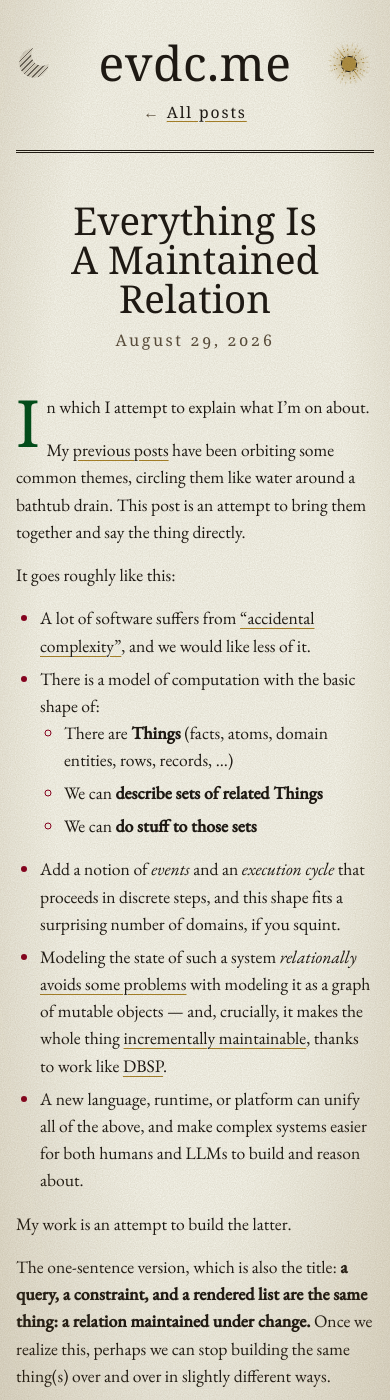
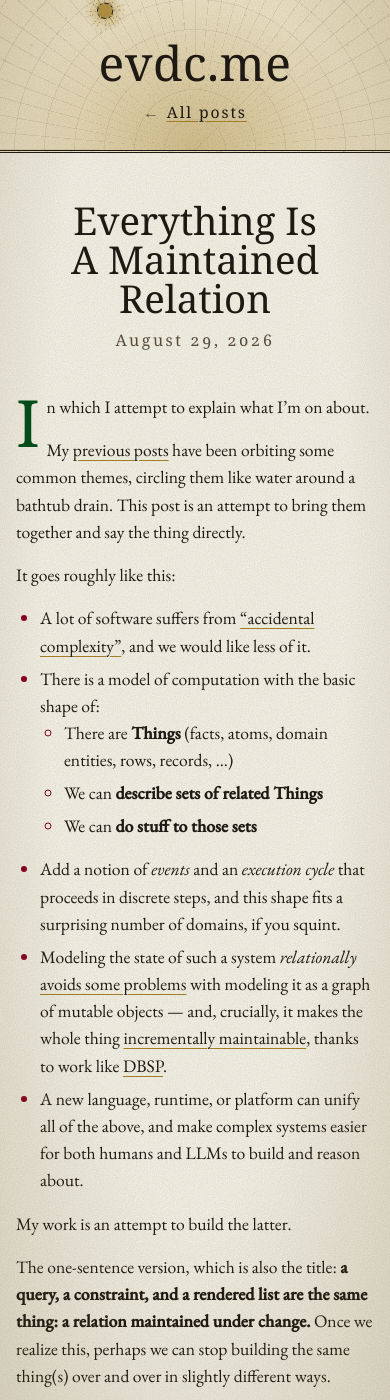
Before and after one commit to evdc/evdc.github.io, a Jekyll site: the page built from _posts/2026-08-29-maintained-relations.md, in a window 390 px wide and 1400 px high. Built offline with Jekyll 4.4.1, drawn with Linux system fonts in a browser that asks for light colours; some web fonts are replaced; some of the changed text lies outside the part shown.

Commit message:
improve the sky header a bit more

```diff
--- a/_layouts/post.html
+++ b/_layouts/post.html
@@ -8,6 +8,14 @@
   <link rel="stylesheet" href="/syntax.css">
 </head>
 <body>
+  <nav class="topbar" aria-label="Site">
+    <a class="topbar-brand" href="/">evdc.me</a>
+    <div class="topbar-links">
+      <a href="https://github.com/evdc">GitHub</a>
+      <a href="/blog.html">Blog</a>
+      <a href="/readings.html">Reading list</a>
+    </div>
+  </nav>
   <div class="container">
     <header>
       <h1>evdc.me</h1>
@@ -21,5 +29,6 @@
       </div>
     </article>
   </div>
+  <script src="/topbar.js" defer></script>
 </body>
 </html>
--- a/_posts/2026-08-29-maintained-relations.md
+++ b/_posts/2026-08-29-maintained-relations.md
@@ -39,7 +39,7 @@ Three languages that look nothing alike, doing the same three things. Enough sig
 
 ## Part 2: Time Ruins Everything
 
-"data that changes over time" comes in and kicks over all our nice clean little models. All my homies hate time-varying mutable state.
+"Data that changes over time" comes in and kicks over all our nice clean little models. All my homies hate time-varying mutable state.
 
 Suppose we have the set of all Things that are Red and the set of all Things that are Blue. And suppose we write a rule:
 
--- a/style.css
+++ b/style.css
@@ -6,6 +6,7 @@
 :root {
   --bg: #ece2c8; --bg-2: #e3d7b8; --ink: #1f1a14; --ink-soft: #5b4f3d;
   --red: #8c3a2b; --green: #01511c; --gold: #a98429;
+  --sky-day: #f1e9d0; --sky-night: #c2b58f;
   --vig: rgba(110, 80, 30, .18); --grain: .55; --grain-blend: multiply;
   --f-display: "IM Fell French Canon", "IM Fell English", Georgia, serif;
   --f-head: "IM Fell Double Pica", "IM Fell English", Georgia, serif;
@@ -19,6 +20,7 @@
   :root:not([data-theme="light"]) {
     --bg: #15120e; --bg-2: #1e1a14; --ink: #e9dec3; --ink-soft: #b3a88e;
     --red: #cf8068; --green: #7fae8c; --gold: #d4ad55;
+    --sky-day: #2b261c; --sky-night: #0b0907;
     --vig: rgba(0, 0, 0, .45); --grain: .28; --grain-blend: screen;
     color-scheme: dark;
   }
@@ -27,13 +29,14 @@
 :root[data-theme="dark"] {
   --bg: #15120e; --bg-2: #1e1a14; --ink: #e9dec3; --ink-soft: #b3a88e;
   --red: #cf8068; --green: #7fae8c; --gold: #d4ad55;
+  --sky-day: #2b261c; --sky-night: #0b0907;
   --vig: rgba(0, 0, 0, .45); --grain: .28; --grain-blend: screen;
   color-scheme: dark;
 }
 
 *, *::before, *::after { box-sizing: border-box; }
 
-html { scroll-behavior: smooth; }
+html { scroll-behavior: smooth; overflow-x: clip; }
 
 body {
   margin: 0;
@@ -65,14 +68,57 @@ body::after {
   counter-reset: chapter;
 }
 
-/* --- masthead --- */
+/* --- masthead: a full-width engraved sky --- */
+@property --sun-a {
+  syntax: "<angle>";
+  inherits: true;
+  initial-value: 90deg;
+}
+
+/* The sun and moon ride one orbit around the centre of the horizon (the rule under the
+   masthead), half a turn apart. The sky tints day to night as the sun crosses the sky,
+   and the rays and rings are engraved in the background. */
 header {
+  --rx: min(40vw, 340px);
+  --ry: 240px;
+  --sun-a: 90deg;
+  --moon-a: calc(var(--sun-a) + 180deg);
+  --sun-xy: calc(cos(var(--sun-a)) * var(--rx)) calc(sin(var(--sun-a)) * var(--ry) * -1);
+  --moon-xy: calc(cos(var(--moon-a)) * var(--rx)) calc(sin(var(--moon-a)) * var(--ry) * -1);
+  --day: calc(50% + 50% * sin(var(--sun-a)));
+  --stars: color-mix(in srgb, var(--ink) calc(100% - var(--day)), transparent);
+
   position: relative;
+  isolation: isolate;
+  overflow: hidden;
+  width: 100vw;
+  margin-left: calc(50% - 50vw);
   text-align: center;
   padding-top: clamp(2.5rem, 6vw, 4rem);
   padding-bottom: 1.6rem;
   margin-bottom: 3rem;
   border-bottom: 3px double var(--ink);
+  background-color: color-mix(in srgb, var(--sky-day) var(--day), var(--sky-night));
+  background-image:
+    radial-gradient(circle 2px at 8% 30%, var(--stars) 1px, transparent 2px),
+    radial-gradient(circle 1.6px at 17% 12%, var(--stars) 1px, transparent 1.6px),
+    radial-gradient(circle 2px at 26% 22%, var(--stars) 1px, transparent 2px),
+    radial-gradient(circle 1.6px at 36% 8%, var(--stars) 1px, transparent 1.6px),
+    radial-gradient(circle 2px at 47% 16%, var(--stars) 1px, transparent 2px),
+    radial-gradient(circle 1.6px at 63% 10%, var(--stars) 1px, transparent 1.6px),
+    radial-gradient(circle 2px at 71% 24%, var(--stars) 1px, transparent 2px),
+    radial-gradient(circle 1.6px at 79% 14%, var(--stars) 1px, transparent 1.6px),
+    radial-gradient(circle 2px at 89% 30%, var(--stars) 1px, transparent 2px),
+    radial-gradient(circle 1.6px at 95% 12%, var(--stars) 1px, transparent 1.6px),
+    radial-gradient(ellipse 45% 100% at 50% 100%, color-mix(in srgb, var(--gold) calc(var(--day) * .4), transparent), transparent 100%),
+    repeating-conic-gradient(from -90deg at 50% 100%, color-mix(in srgb, var(--ink) 9%, transparent) 0 .3deg, transparent .3deg 5deg),
+    repeating-radial-gradient(circle at 50% 100%, color-mix(in srgb, var(--ink) 8%, transparent) 0 1px, transparent 1px 30px);
+  animation: cycle 90s linear infinite;
+}
+
+@keyframes cycle {
+  from { --sun-a: 90deg; }
+  to { --sun-a: 450deg; }
 }
 
 /* the moon: a hatched crescent, upper left */
@@ -80,8 +126,11 @@ header::before {
   content: "";
   position: absolute;
   --d: 40px;
-  top: 5.2rem;
-  left: .6rem;
+  z-index: -1;
+  left: 50%;
+  bottom: calc(var(--d) / -2);
+  margin-left: calc(var(--d) / -2);
+  translate: var(--moon-xy);
   width: var(--d);
   height: var(--d);
   border-radius: 50%;
@@ -101,8 +150,11 @@ header::before {
 header::after {
   content: "";
   position: absolute;
-  top: 4.75rem;
-  right: .6rem;
+  z-index: -1;
+  left: 50%;
+  bottom: -30px;
+  margin-left: -30px;
+  translate: var(--sun-xy);
   width: 60px;
   height: 60px;
   border-radius: 50%;
@@ -393,15 +445,59 @@ hr::after {
   font-size: inherit;
 }
 
+/* --- slim nav: slides in once the masthead has scrolled away (see topbar.js) --- */
+.topbar {
+  position: fixed;
+  top: 0;
+  left: 0;
+  right: 0;
+  z-index: 90;
+  display: flex;
+  flex-wrap: wrap;
+  justify-content: space-between;
+  align-items: center;
+  gap: .2rem 1.2rem;
+  padding: .5rem clamp(16px, 4vw, 48px);
+  background: color-mix(in srgb, var(--bg) 92%, transparent);
+  backdrop-filter: blur(6px);
+  border-bottom: 3px double var(--ink);
+  transform: translateY(-101%);
+  transition: transform .3s ease;
+}
+
+.topbar.is-visible { transform: none; }
+
+.topbar a {
+  color: var(--ink);
+  text-decoration: none;
+}
+
+.topbar a:hover { color: var(--green); }
+
+.topbar-brand {
+  font-family: var(--f-display);
+  font-size: 1.5rem;
+  line-height: 1.2;
+}
+
+.topbar-links {
+  display: flex;
+  gap: 1.2rem;
+  font-family: var(--f-sc);
+  letter-spacing: .12em;
+  font-size: 1rem;
+}
+
 /* --- small screens --- */
 @media (max-width: 520px) {
   .nav-links { font-size: .95rem; gap: .2rem 1rem; }
   .project-name { font-size: 1.5rem; }
-  header::before { --d: 30px; top: 3rem; left: .2rem; }
-  header::after { width: 44px; height: 44px; top: 2.6rem; right: .2rem; }
+  header { --rx: 42vw; --ry: 170px; }
+  header::before { --d: 30px; }
+  header::after { width: 44px; height: 44px; }
 }
 
 @media (prefers-reduced-motion: reduce) {
   html { scroll-behavior: auto; }
-  header::after { animation: none; }
+  header, header::after { animation: none; }
 }
--- /dev/null
+++ b/topbar.js
@@ -0,0 +1,13 @@
+// Shows the slim nav once the masthead has scrolled out of view.
+(function () {
+  var bar = document.querySelector('.topbar');
+  var masthead = document.querySelector('header');
+  if (!bar || !masthead) return;
+
+  function update() {
+    bar.classList.toggle('is-visible', masthead.getBoundingClientRect().bottom < 0);
+  }
+
+  window.addEventListener('scroll', update, { passive: true });
+  update();
+})();
```
Also changed, not shown: other parts of _posts/2026-08-29-maintained-relations.md (+10 -6 lines), _posts/draft-werk.md (added, +19 -0 lines), blog.html (+8 -0 lines), index.html (+9 -7 lines), readings.html (+8 -0 lines), _posts/ai-landscape.md (added), _posts/counter.md (added), 7 other files.
